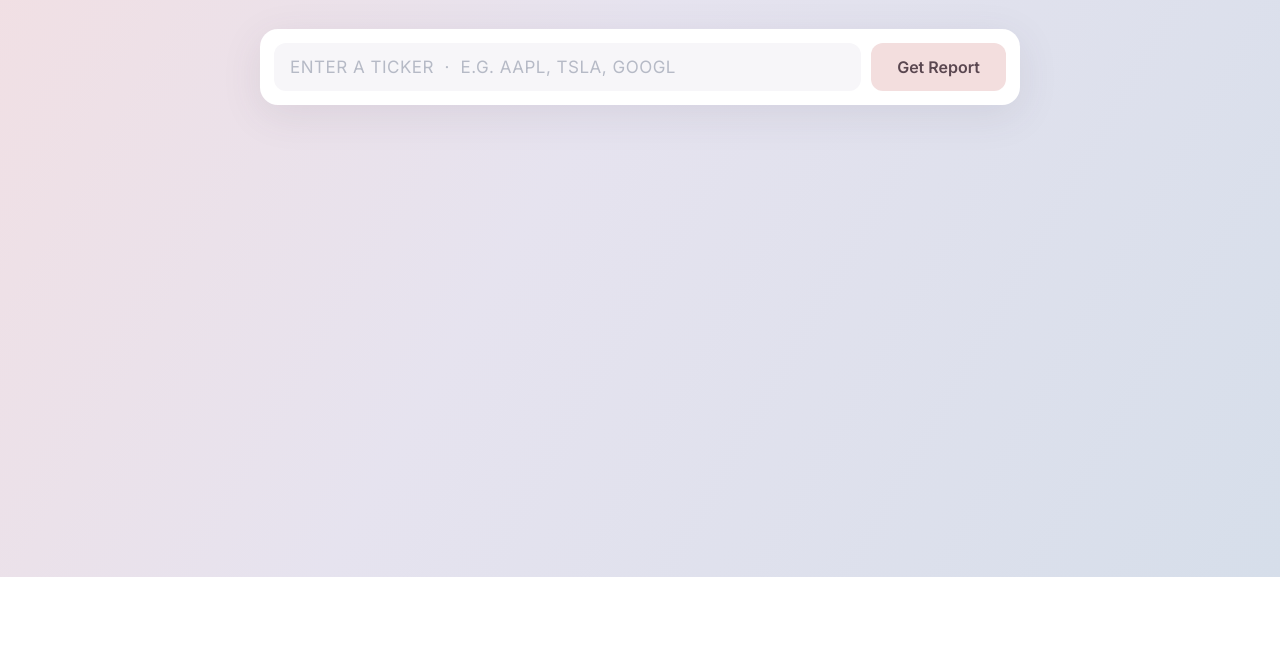
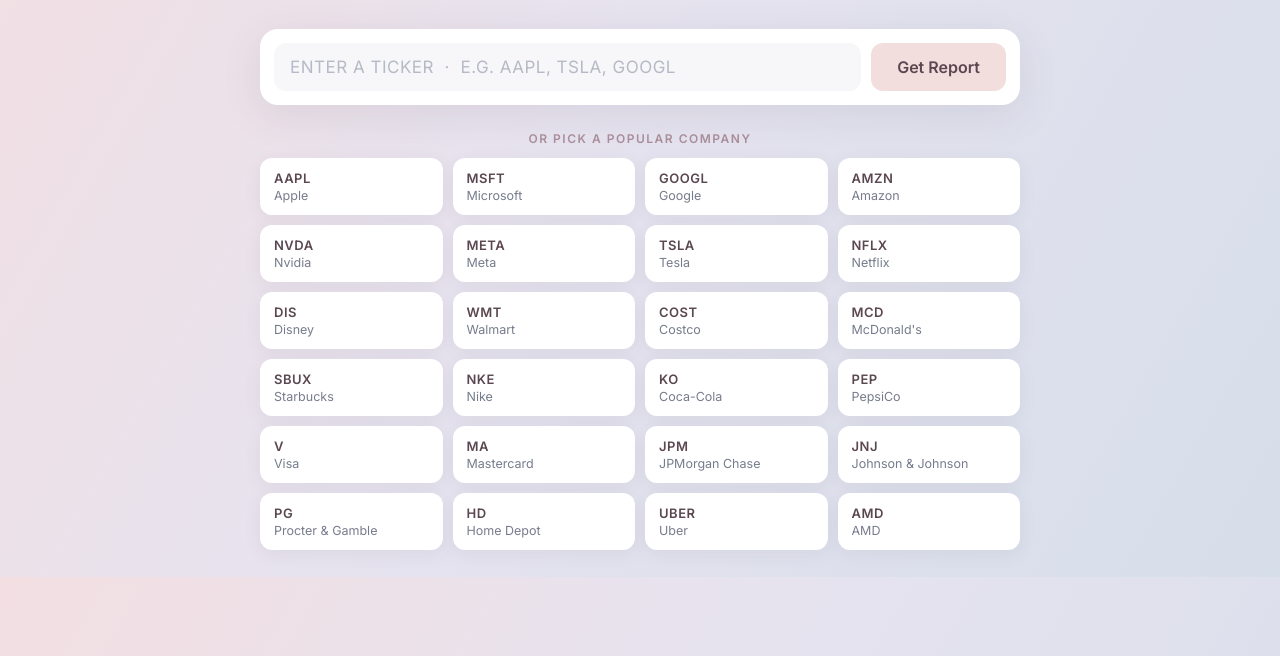
Before and after one commit to m21961746-lgtm/sec-api, a website: page public/index.html in a window 1280 px wide. Shown: the part 223-879 px from the top of the page. Before the commit the page ends 800 px from the top, so only its background shows below. Drawn offline with nearby package versions, Linux system fonts and the light colour scheme.

Commit message:
Update index.html

```diff
--- a/public/index.html
+++ b/public/index.html
@@ -100,6 +100,66 @@
     .search button:hover { filter: brightness(0.97); }
     .search button:active { transform: scale(0.98); }
     .search button:disabled { opacity: 0.55; cursor: default; }
+
+    /* popular companies quick-pick grid */
+    .quick { margin-bottom: 26px; }
+
+    .quick-label {
+      text-align: center;
+      font-size: 12px;
+      font-weight: 600;
+      letter-spacing: 1.5px;
+      text-transform: uppercase;
+      color: #a98e9a;
+      margin: 0 0 12px;
+    }
+
+    .quick-grid {
+      display: grid;
+      grid-template-columns: repeat(4, 1fr);
+      gap: 10px;
+    }
+    @media (max-width: 620px) {
+      .quick-grid { grid-template-columns: repeat(3, 1fr); }
+    }
+    @media (max-width: 420px) {
+      .quick-grid { grid-template-columns: repeat(2, 1fr); }
+    }
+
+    .quick-grid button {
+      border: none;
+      cursor: pointer;
+      font-family: inherit;
+      text-align: left;
+      background: var(--card);
+      border-radius: 12px;
+      padding: 12px 14px;
+      box-shadow: 0 4px 18px rgba(80, 70, 90, 0.07);
+      transition: transform 0.08s ease, box-shadow 0.15s ease;
+    }
+    .quick-grid button:hover {
+      transform: translateY(-1px);
+      box-shadow: 0 8px 24px rgba(80, 70, 90, 0.12);
+    }
+    .quick-grid button:active { transform: scale(0.98); }
+    .quick-grid button:disabled { opacity: 0.55; cursor: default; }
+
+    .quick-ticker {
+      display: block;
+      font-size: 13px;
+      font-weight: 600;
+      letter-spacing: 0.5px;
+      color: var(--accent-ink);
+    }
+    .quick-name {
+      display: block;
+      font-size: 12.5px;
+      color: var(--muted);
+      margin-top: 2px;
+      white-space: nowrap;
+      overflow: hidden;
+      text-overflow: ellipsis;
+    }
 
     .status {
       text-align: center;
@@ -290,6 +350,11 @@
       <button id="go" onclick="getReport()">Get Report</button>
     </div>
 
+    <div class="quick">
+      <p class="quick-label">Or pick a popular company</p>
+      <div class="quick-grid" id="quickGrid"></div>
+    </div>
+
     <div class="status" id="status">
       <div class="spinner"></div>
       <div id="statusText">Analyzing…</div>
@@ -329,6 +394,52 @@
   </div>
 
   <script>
+    // Popular companies for the quick-pick grid (ticker + friendly name)
+    const POPULAR = [
+      { t: "AAPL",  n: "Apple" },
+      { t: "MSFT",  n: "Microsoft" },
+      { t: "GOOGL", n: "Google" },
+      { t: "AMZN",  n: "Amazon" },
+      { t: "NVDA",  n: "Nvidia" },
+      { t: "META",  n: "Meta" },
+      { t: "TSLA",  n: "Tesla" },
+      { t: "NFLX",  n: "Netflix" },
+      { t: "DIS",   n: "Disney" },
+      { t: "WMT",   n: "Walmart" },
+      { t: "COST",  n: "Costco" },
+      { t: "MCD",   n: "McDonald's" },
+      { t: "SBUX",  n: "Starbucks" },
+      { t: "NKE",   n: "Nike" },
+      { t: "KO",    n: "Coca-Cola" },
+      { t: "PEP",   n: "PepsiCo" },
+      { t: "V",     n: "Visa" },
+      { t: "MA",    n: "Mastercard" },
+      { t: "JPM",   n: "JPMorgan Chase" },
+      { t: "JNJ",   n: "Johnson & Johnson" },
+      { t: "PG",    n: "Procter & Gamble" },
+      { t: "HD",    n: "Home Depot" },
+      { t: "UBER",  n: "Uber" },
+      { t: "AMD",   n: "AMD" }
+    ];
+
+    // Build the grid once on page load
+    function buildQuickGrid() {
+      const grid = document.getElementById("quickGrid");
+      POPULAR.forEach(c => {
+        const btn = document.createElement("button");
+        btn.type = "button";
+        btn.innerHTML =
+          '<span class="quick-ticker">' + c.t + '</span>' +
+          '<span class="quick-name">' + c.n + '</span>';
+        btn.addEventListener("click", () => {
+          document.getElementById("ticker").value = c.t;
+          getReport();
+        });
+        grid.appendChild(btn);
+      });
+    }
+    buildQuickGrid();
+
     // Plain-English names + short descriptions for common SEC filing codes
     const FORM_INFO = {
       "10-K":    { name: "Annual report",        desc: "The company's big yearly financial report." },
```
